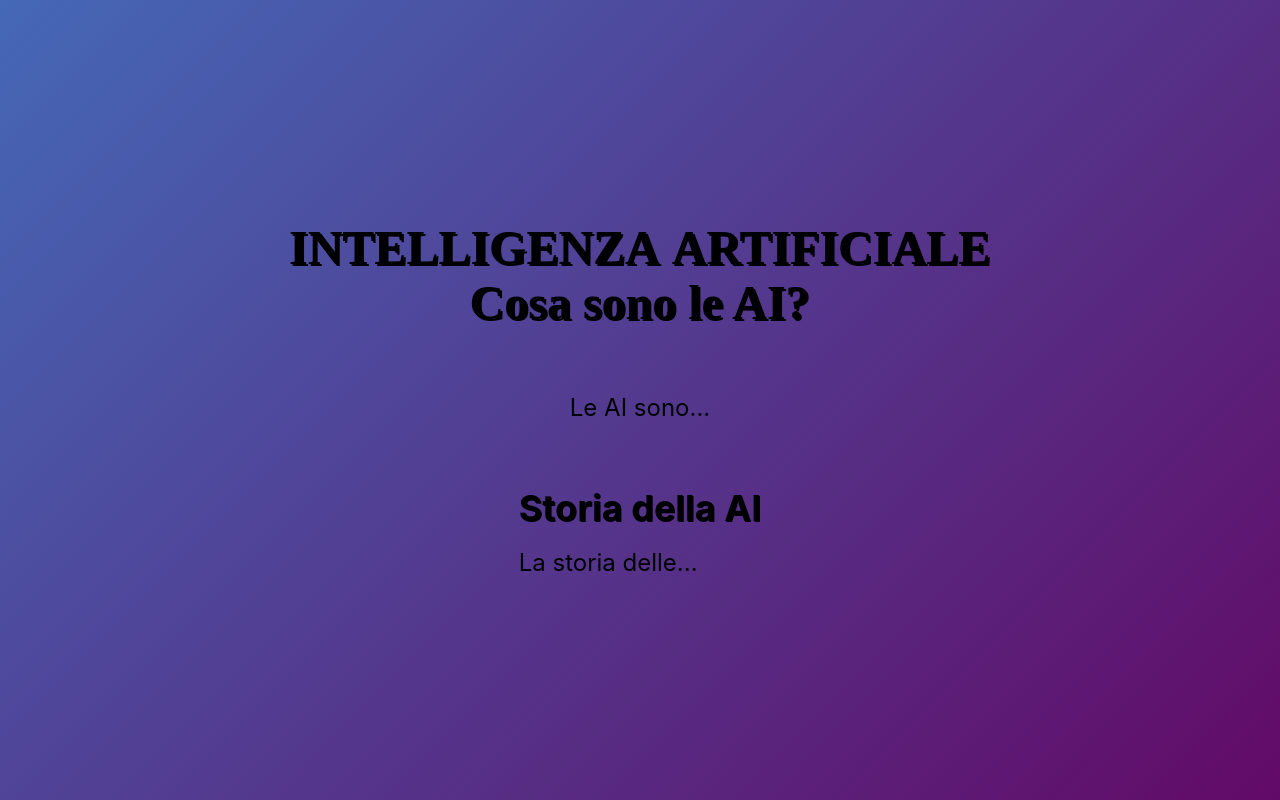
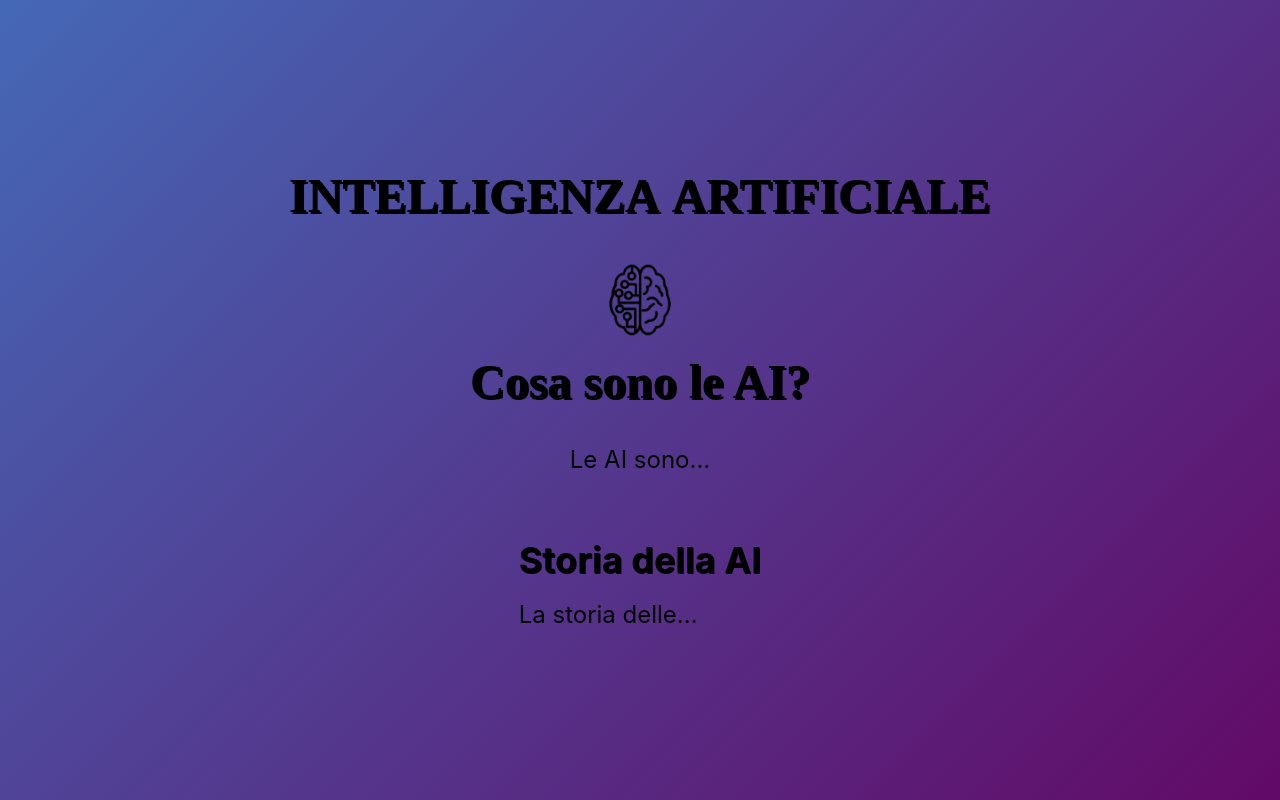
Before and after one commit to Jerico-code/jerico-code.github.io, a plain HTML site: page index.html in a window 1280 px wide. Drawn offline with Linux system fonts and the light colour scheme.

Commit message:
Update index.html

```diff
--- a/index.html
+++ b/index.html
@@ -14,6 +14,12 @@
 
 
               </h1>
+             <div class="container">
+                <div class="avatar">
+                  <a href="index.html">
+                    <img src="LOGO NERO.png" width="100" height="100" alt="Skytsunami" />
+                  </a>
+                </div>
             <h1>Cosa sono le AI?</h1>
         </header>
         <section>
```
